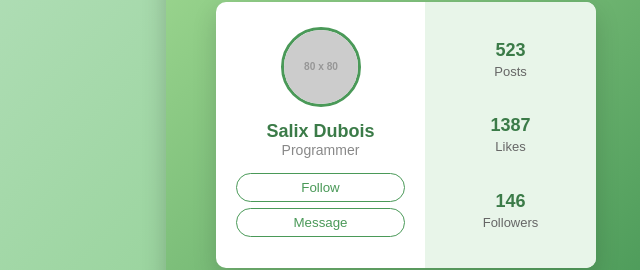
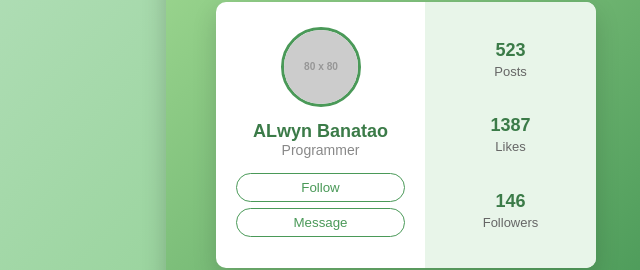
Before and after one commit to alwynbanatao-coder/Banatao, a plain HTML site: page index.html in a window 1280 px wide. Shown: the part 265-535 px from the top of the page, 234-874 px from the left. Drawn offline with Linux system fonts and the light colour scheme; placeholder pictures from the web are drawn by us.

Commit message:
Update index.html

```diff
--- a/index.html
+++ b/index.html
@@ -115,7 +115,7 @@
     <div class="profile-card">
       <div class="left-side">
         <img src="https://via.placeholder.com/80" alt="Profile Picture" class="avatar">
-        <h2>Salix Dubois</h2>
+        <h2>ALwyn Banatao</h2>
         <p class="role">Programmer</p>
         <button class="btn">Follow</button>
         <button class="btn">Message</button>
```
